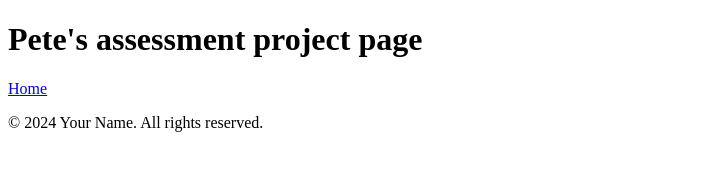
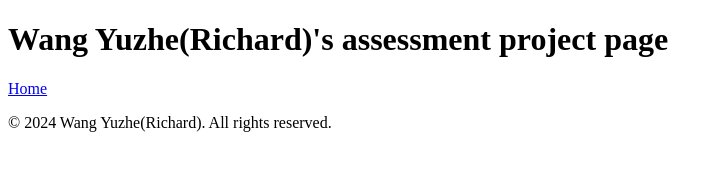
Before and after one commit to Richard-WYZ/DECO7140, a plain HTML site: page assessment/index.html in a window 1280 px wide. Shown: the whole page, without its empty margins (0-723 px from the left). Drawn offline with Linux system fonts and the light colour scheme.

Commit message:
change the details of the web page

```diff
--- a/assessment/index.html
+++ b/assessment/index.html
@@ -7,13 +7,13 @@
   </head>
   <body>
     <header>
-      <h1>Pete's assessment project page</h1>
+      <h1>Wang Yuzhe(Richard)'s assessment project page</h1>
     </header>
     <main>
       <p><a href="../index.html">Home</a></p>
     </main>
     <footer>
-      <p>&copy; 2024 Your Name. All rights reserved.</p>
+      <p>&copy; 2024 Wang Yuzhe(Richard). All rights reserved.</p>
     </footer>
   </body>
 </html>
```
Also changed, not shown: index.html (+1 -1 lines), practice/index.html (+2 -2 lines).
